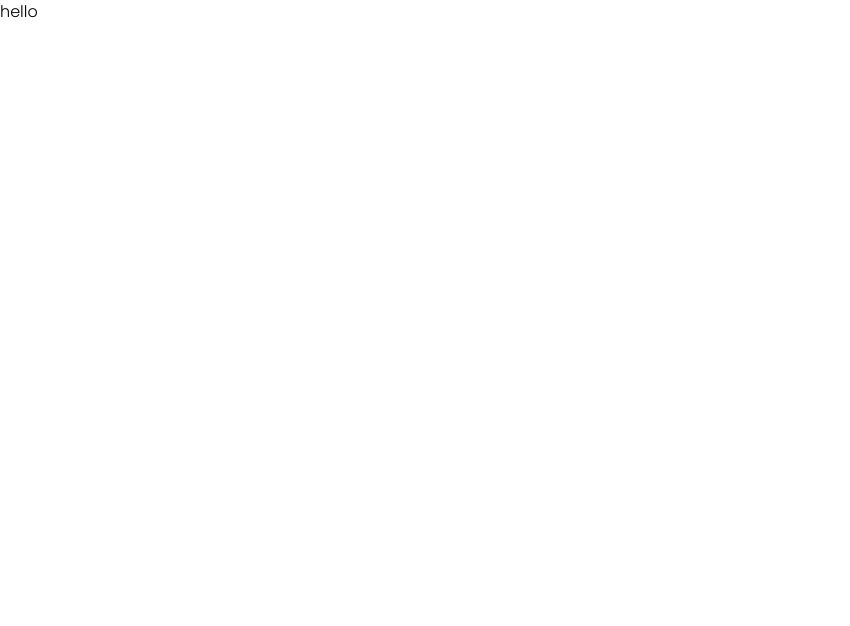
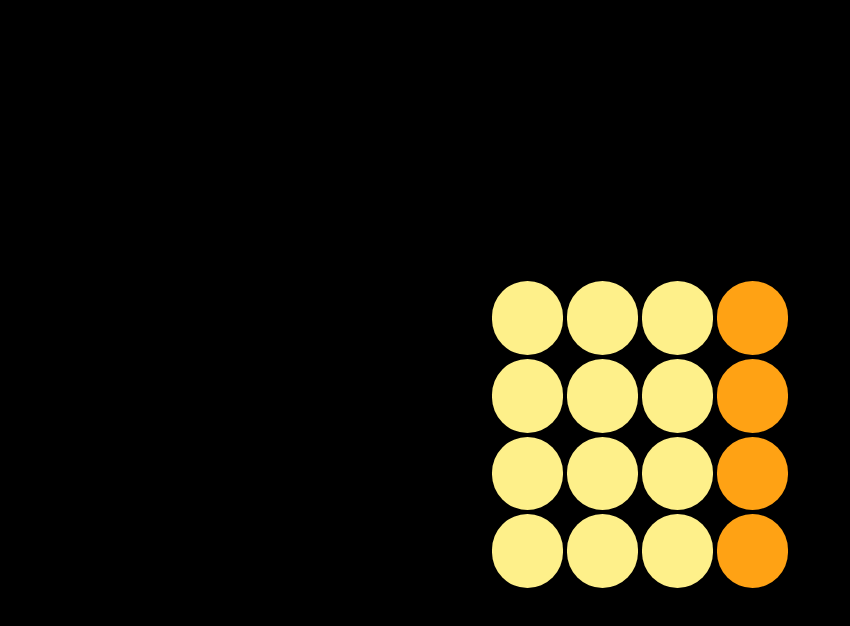
Before and after one commit to Muhammedjazimtk/calculatorJS, a React (Vite) app: page / in a window 1280 px wide. Shown: the top 626 px of the page, without its empty margins (0-850 px from the left). Built offline with nearby package versions, Linux system fonts and the light colour scheme.

Commit message:
added design

```diff
--- a/index.html
+++ b/index.html
@@ -5,6 +5,7 @@
     <link rel="preconnect" href="https://fonts.googleapis.com">
 <link rel="preconnect" href="https://fonts.gstatic.com" crossorigin>
 <link href="https://fonts.googleapis.com/css2?family=Poppins:wght@300&display=swap" rel="stylesheet">
+<link href="https://fonts.googleapis.com/css2?family=Orbitron&family=Poppins:wght@300&display=swap" rel="stylesheet">
     <title>Calculator</title>
   </head>
   <body>
--- a/src/App.css
+++ b/src/App.css
@@ -0,0 +1,3 @@
+.ans {
+  font-family: "Orbitron", sans-serif;
+}
--- a/src/App.jsx
+++ b/src/App.jsx
@@ -1,7 +1,36 @@
 import "./App.css";
 
 function App() {
-  return <div>hello</div>;
+  return (
+    <div className="w-[100%] h-[100vh] bg-black flex justify-center items-center">
+      <div className=" w-[300px] h-[380px]  rounded-md flex flex-col gap-1">
+        <div className="w-full h-[80px] ans">
+          <p className="w-full h-1/2  mb-[1px] flex justify-end items-end ">
+            120
+          </p>
+          <p className="w-full h-1/2  flex justify-end items-end">30</p>
+        </div>
+        <div className="grid grid-cols-4 grid-rows-4 h-full w-full">
+          <div className="col-auto row-auto bg-yellow-200 m-[2px] rounded-full"></div>
+          <div className="col-auto row-auto bg-yellow-200 m-[2px] rounded-full"></div>
+          <div className="col-auto row-auto bg-yellow-200 m-[2px] rounded-full"></div>
+          <div className="col-auto row-auto bg-[#ffa214] m-[2px] rounded-full"></div>
+          <div className="col-auto row-auto bg-yellow-200 m-[2px] rounded-full"></div>
+          <div className="col-auto row-auto bg-yellow-200 m-[2px] rounded-full"></div>
+          <div className="col-auto row-auto bg-yellow-200 m-[2px] rounded-full"></div>
+          <div className="col-auto row-auto bg-[#ffa214] m-[2px] rounded-full"></div>
+          <div className="col-auto row-auto bg-yellow-200 m-[2px] rounded-full"></div>
+          <div className="col-auto row-auto bg-yellow-200 m-[2px] rounded-full"></div>
+          <div className="col-auto row-auto bg-yellow-200 m-[2px] rounded-full"></div>
+          <div className="col-auto row-auto bg-[#ffa214] m-[2px] rounded-full"></div>
+          <div className="col-auto row-auto bg-yellow-200 m-[2px] rounded-full"></div>
+          <div className="col-auto row-auto bg-yellow-200 m-[2px] rounded-full"></div>
+          <div className="col-auto row-auto bg-yellow-200 m-[2px] rounded-full"></div>
+          <div className="col-auto row-auto bg-[#ffa214] m-[2px] rounded-full"></div>
+        </div>
+      </div>
+    </div>
+  );
 }
 
 export default App;
--- a/src/index.css
+++ b/src/index.css
@@ -6,5 +6,4 @@
   box-sizing: border-box;
   padding: 0;
   margin: 0;
-  font-family: "Poppins", sans-serif;
 }
```
